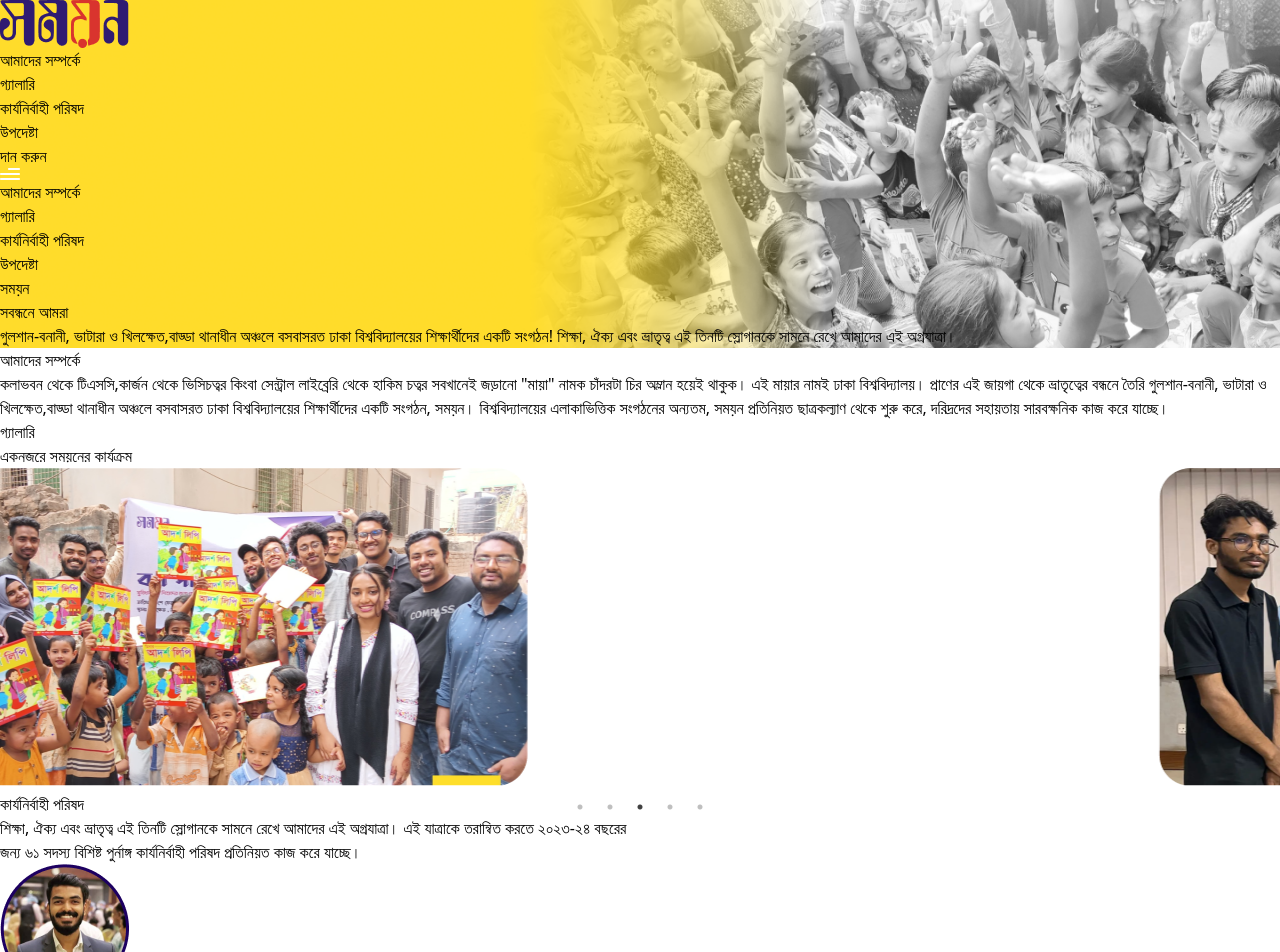
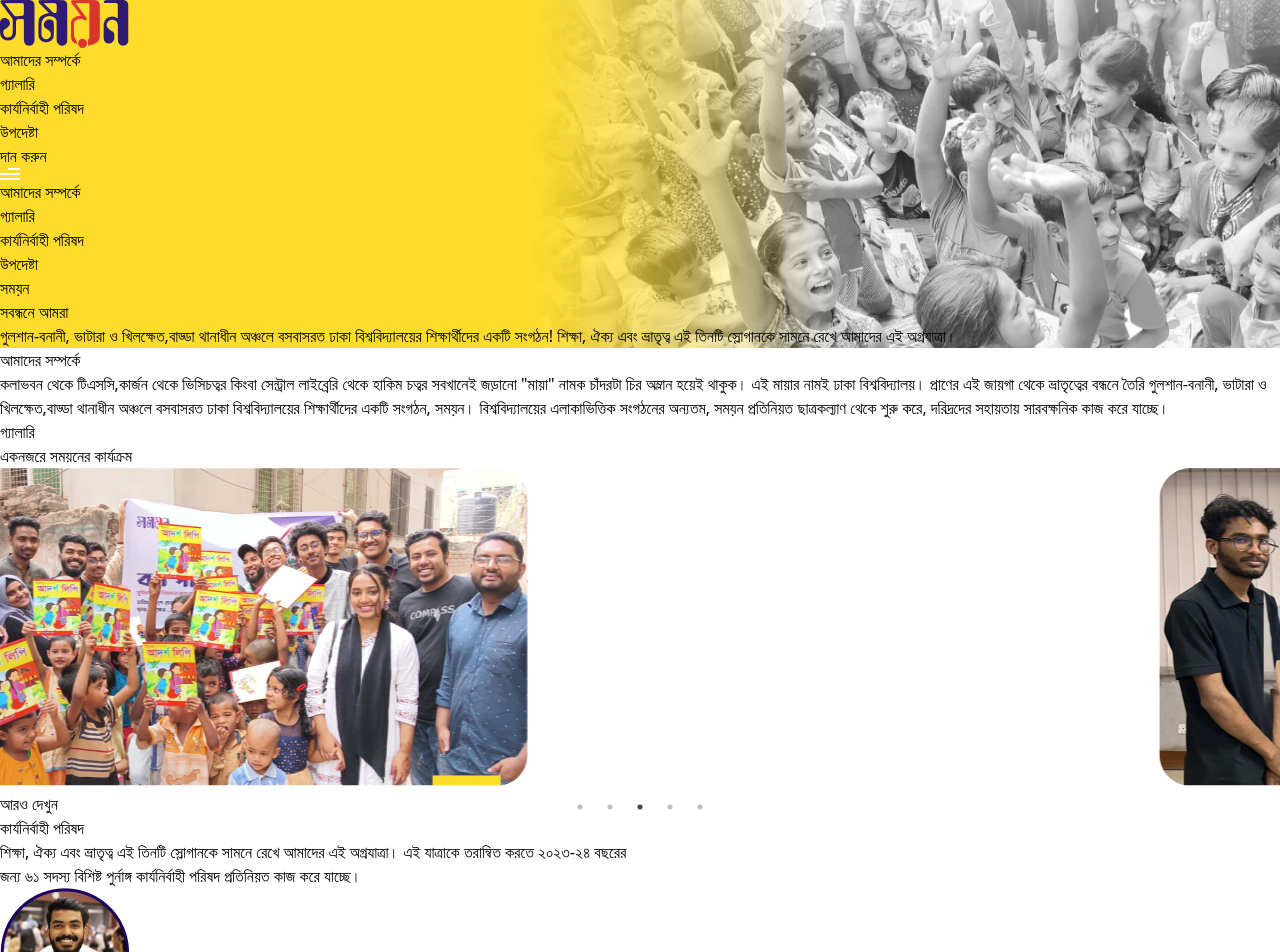
Before and after one commit to rakib3004/somoyondu.github.io, a React (Vite) app: page / in a window 1280 px wide. Shown: the top 952 px of the page. Built offline with nearby package versions, Linux system fonts and the light colour scheme.

Commit message:
add view more button

```diff
--- /dev/null
+++ b/src/components/ViewMoreButton.jsx
@@ -0,0 +1,11 @@
+import React from 'react'
+
+const ViewMoreButton = () => {
+    return (
+        <button className='bg-[#1D0061] text-white px-6 lg:px-10 py-2 lg:py-4 rounded-md ml-20 lg:ml-0 lg:-left-16 '>
+            আরও দেখুন  </button >
+
+    )
+}
+
+export default ViewMoreButton
--- a/src/features/Gallery.jsx
+++ b/src/features/Gallery.jsx
@@ -1,6 +1,6 @@
 import React from "react";
 import ImageSlider from "../components/ImageSlider";
-
+import ViewMoreButton from "../components/ViewMoreButton";
 const Gallery = () => {
   return (
     <div className="bg-[#FFF3CF] py-6 my-6">
@@ -10,11 +10,13 @@ const Gallery = () => {
           গ্যালারি
         </h1>
         <h1 className="text-base">একনজরে সময়নের কার্যক্রম</h1>
+
+        <ImageSlider />
+
+        <ViewMoreButton />
       </div>
 
-      <div className="center">
-      <ImageSlider />
-      </div>
+
 
     </div>
   );
```
